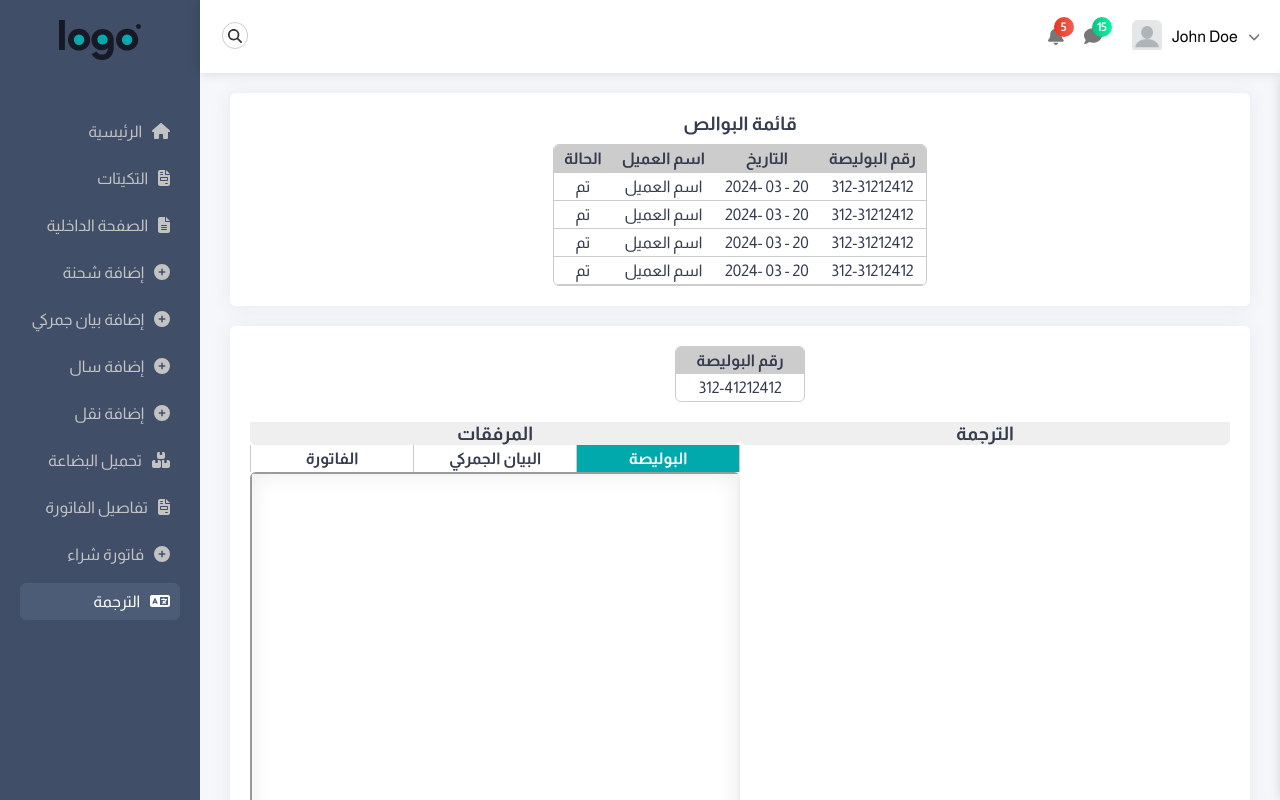
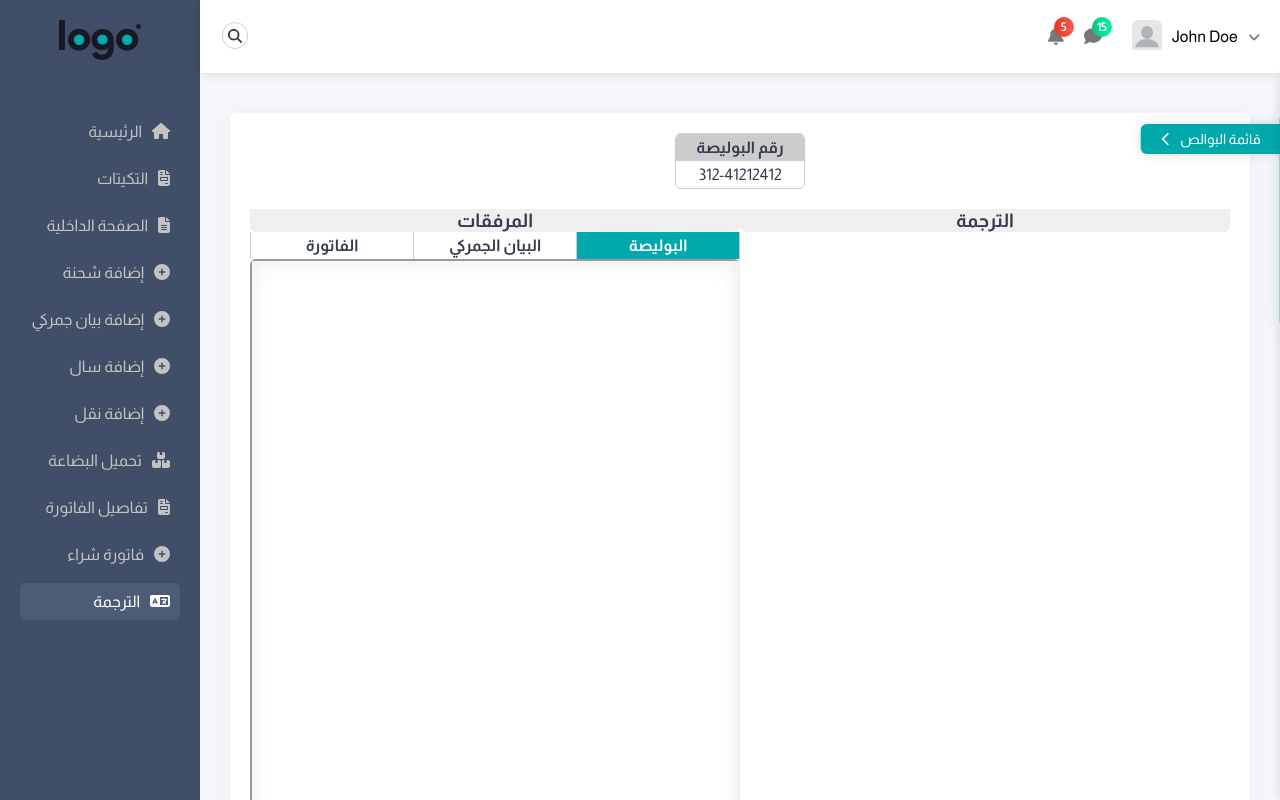
Before and after one commit to MtsmAshraf/adminty-master-react, a React (Create React App) app: page /translation in a window 1280 px wide. Built offline with nearby package versions, Linux system fonts and the light colour scheme.

Commit message:
changed transition list position

```diff
--- a/src/Pages/Translation/Translation.jsx
+++ b/src/Pages/Translation/Translation.jsx
@@ -2,9 +2,12 @@ import { Link } from "react-router-dom"
 import Card from "../../components/Card/Card"
 import styles from "./translation.module.css"
 import billPdf from "../../assets/files/235-53428896.pdf"
-import { useEffect } from "react"
+import { useEffect, useState } from "react"
+import { faChevronLeft } from "@fortawesome/free-solid-svg-icons"
+import { FontAwesomeIcon } from "@fortawesome/react-fontawesome"
 
 const Translation = () => {
+    const [openList, setOpenList] = useState(false)
     useEffect(() => {
         const assetsToggleListLis = document.querySelectorAll("#assets-toggle-list li");
         const assets = document.querySelectorAll("#assets > div")
@@ -24,7 +27,13 @@ const Translation = () => {
   return (
     <div className={styles.translation}>
         <Card>
-            <div className={styles.translationList}>
+            <div className={styles.opener} onClick={() => {setOpenList(!openList)}}>
+                <span style={{ display: openList ? "none" : "block" }}>
+                    قائمة البوالص
+                </span>
+                <FontAwesomeIcon icon={faChevronLeft} style={{ transform: `rotate(${openList ? "180deg" : "0deg"})` }}/>
+            </div>
+            <div className={openList ? styles.translationList + " " + styles.opened : styles.translationList}>
                 <h3>
                     قائمة البوالص
                 </h3>
@@ -51,6 +60,7 @@ const Translation = () => {
                             20 - 03 -2024
                         </td>
                         <td>
+                            اسم العميل
                             اسم العميل
                         </td>
                         <td>
--- a/src/Pages/Translation/translation.module.css
+++ b/src/Pages/Translation/translation.module.css
@@ -1,6 +1,57 @@
 .translation{
     direction: rtl;
     padding-bottom: 100px;
+}
+.translation > div:has(.translationList){
+    width: fit-content;
+    margin-right: auto;
+    margin-left: auto;
+    position: fixed;
+    z-index: 3;
+    right: 0;
+    border-radius: var(--main-border-radius) 0px 0px var(--main-border-radius);
+    transform: translateX(100%);
+    transition: var(--main-transition);
+    border: 1px solid var(--main-color);
+}
+.translation > div:has(.translationList.opened){
+    transform: translateX(0%);
+}
+.translation > div:has(.translationList) .opener{
+    position: absolute;
+    width: 140px;
+    height: 30px;
+    background-color: var(--main-color);
+    top: 10px;
+    transform: translate(-100%,0%);
+    left: 0;
+    border-radius: var(--main-border-radius) 0px 0px var(--main-border-radius);
+    display: flex;
+    align-items: center;
+    justify-content: center;
+    gap: 10px;
+    color: #fff;
+    cursor: pointer;
+    font-size: 14px;
+    box-shadow: var(--header-shadow);
+    transition: var(--main-transition);
+}
+.translation > div:has(.translationList.opened) .opener{
+    width: 30px;
+}
+@media (max-width: 767px) {
+    .translation > div:has(.translationList){
+        max-width: 98vw;
+    }
+    .translation > div:has(.translationList.opened) .opener{
+        transform: translate(-0%,0%);
+    }
+    .translation table{
+        font-size: 14px;
+    }
+}
+.translation > div:has(.translationList) .opener svg{
+    transition: var(--main-transition);
 }
 .translation > div:not(:first-child){
     margin-top: 20px;
```
